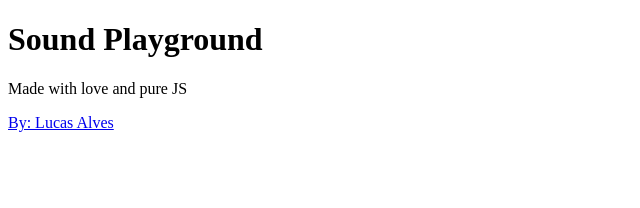
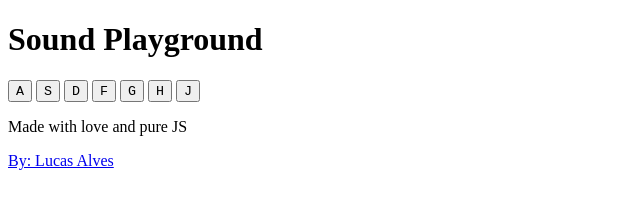
Before and after one commit to devlulcas/sound-playground, a plain HTML site: page index.html in a window 1280 px wide. Shown: the whole page, without its empty margins (0-640 px from the left). Drawn offline with Linux system fonts and the light colour scheme.

Commit message:
change: added the corresponding key codes as data attbr

```diff
--- a/index.html
+++ b/index.html
@@ -8,6 +8,35 @@
   </head>
   <body>
     <h1>Sound Playground</h1>
+
+    <button data-key="65">
+      <kbd>A</kbd>
+    </button>
+
+    <button data-key="83">
+      <kbd>S</kbd>
+    </button>
+
+    <button data-key="68">
+      <kbd>D</kbd>
+    </button>
+
+    <button data-key="70">
+      <kbd>F</kbd>
+    </button>
+
+    <button data-key="71">
+      <kbd>G</kbd>
+    </button>
+
+    <button data-key="72">
+      <kbd>H</kbd>
+    </button>
+
+    <button data-key="74">
+      <kbd>J</kbd>
+    </button>
+
     <main>
       <audio src="/sounds/do.wav"></audio>
       <audio src="/sounds/re.wav"></audio>
```
